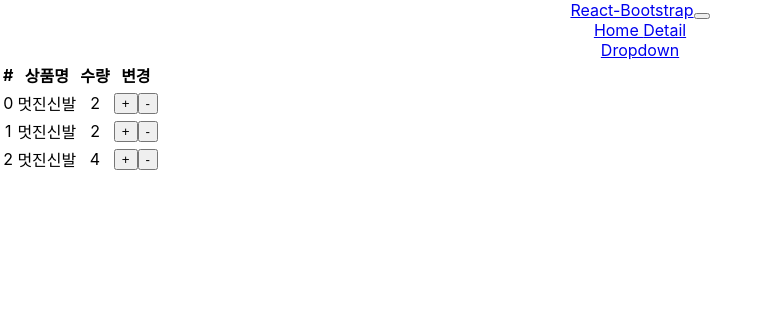
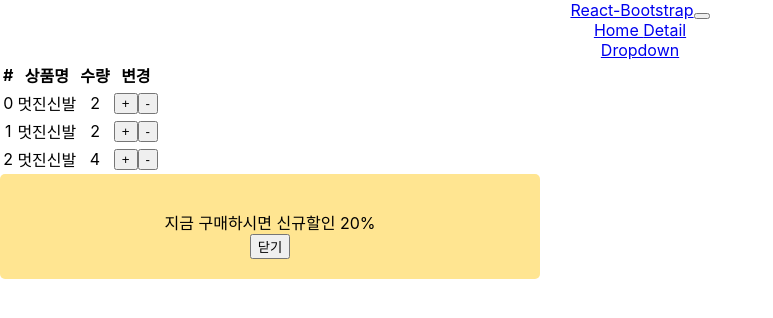
Before and after one commit to kaperrdenden/react-projects, a React (Create React App) app in the folder shop/: page /cart in a window 1280 px wide. Shown: the top 318 px of the page, without its empty margins (0-773 px from the left). Built offline with nearby package versions, Linux system fonts and the light colour scheme; the HTML template or start-up script is replaced by a standard one.

Commit message:
reducer와 state가 더 필요할 떄

```diff
--- a/shop/src/Cart.js
+++ b/shop/src/Cart.js
@@ -26,7 +26,7 @@
                     <td>{item.quan}</td>
                     <td>
                         <button onClick={()=> {
-                            props.dispatch({ type:'수량증가' })
+                            props.dispatch({ type:'수량증가'})
                           }}>+</button>
                         <button onClick={()=> {
                             props.dispatch({ type:'수량감소' })
@@ -42,6 +42,17 @@
 
     </tbody>
   </Table>
+{
+    props.alert열렸니 === true
+    ? ( <div className='my-alert2'>
+    <p>지금 구매하시면 신규할인 20%</p>
+    <button onClick={()=>{
+        props.dispatch({type:"닫기"});
+    }}>닫기</button>
+</div>)
+: null
+}
+
 </div>
     )
 }
@@ -50,7 +61,8 @@
     // 이 함수는 redux store의 값들을 가져와서 props로 변환해주는 함수이다.
     // 즉 state를 props화 시켜준다.
     return {
-        state: state,
+        state: state.reducer,
+        alert열렸니 : state.reducer2,
         // redux store의 state값 중 name이라는 값을 가져와서 상품명에 담는다
 
     }
--- a/shop/src/index.js
+++ b/shop/src/index.js
@@ -7,7 +7,20 @@
 import { BrowserRouter,HashRouter } from 'react-router-dom';
 
 import { Provider } from 'react-redux';
-import {createStore} from 'redux';
+import {createStore, combineReducers} from 'redux';
+
+let alert초기값 = true;
+
+function reducer2(state = alert초기값, action){
+
+  if (action.type === '닫기'){
+    return false;
+  }
+  else {
+    return state;
+  }
+
+}
 
 let 기본state = [
   {id : 0, name: '멋진신발', quan: 2},
@@ -33,14 +46,10 @@
     } else {
       return state;
     }
-
-
-
-
 }
 
-let store = createStore(reducer);
-
+let store = createStore(combineReducers({reducer, reducer2}));
+// 두개의 리듀서를 엮어준다.
 
 ReactDOM.render(
   <React.StrictMode>
```
